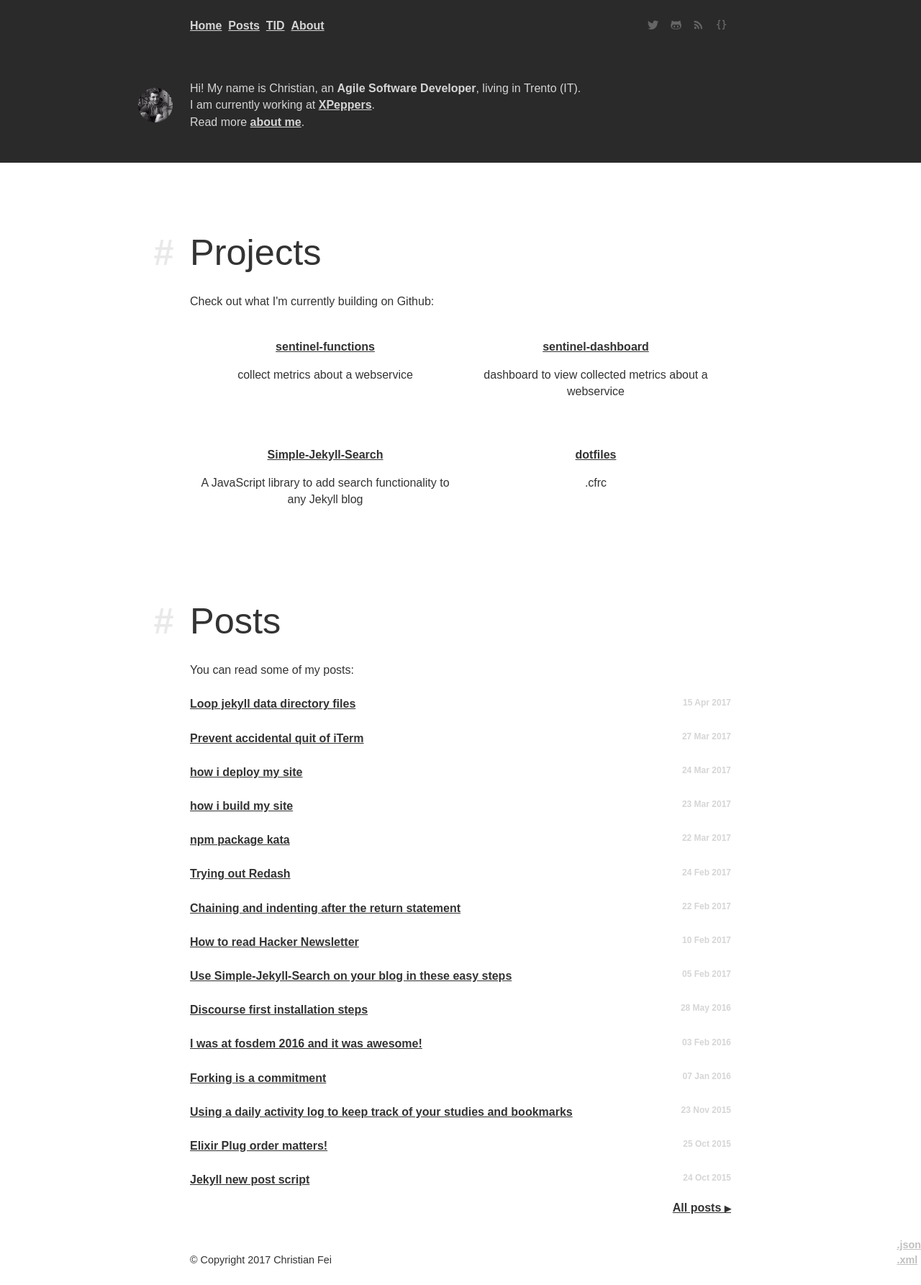
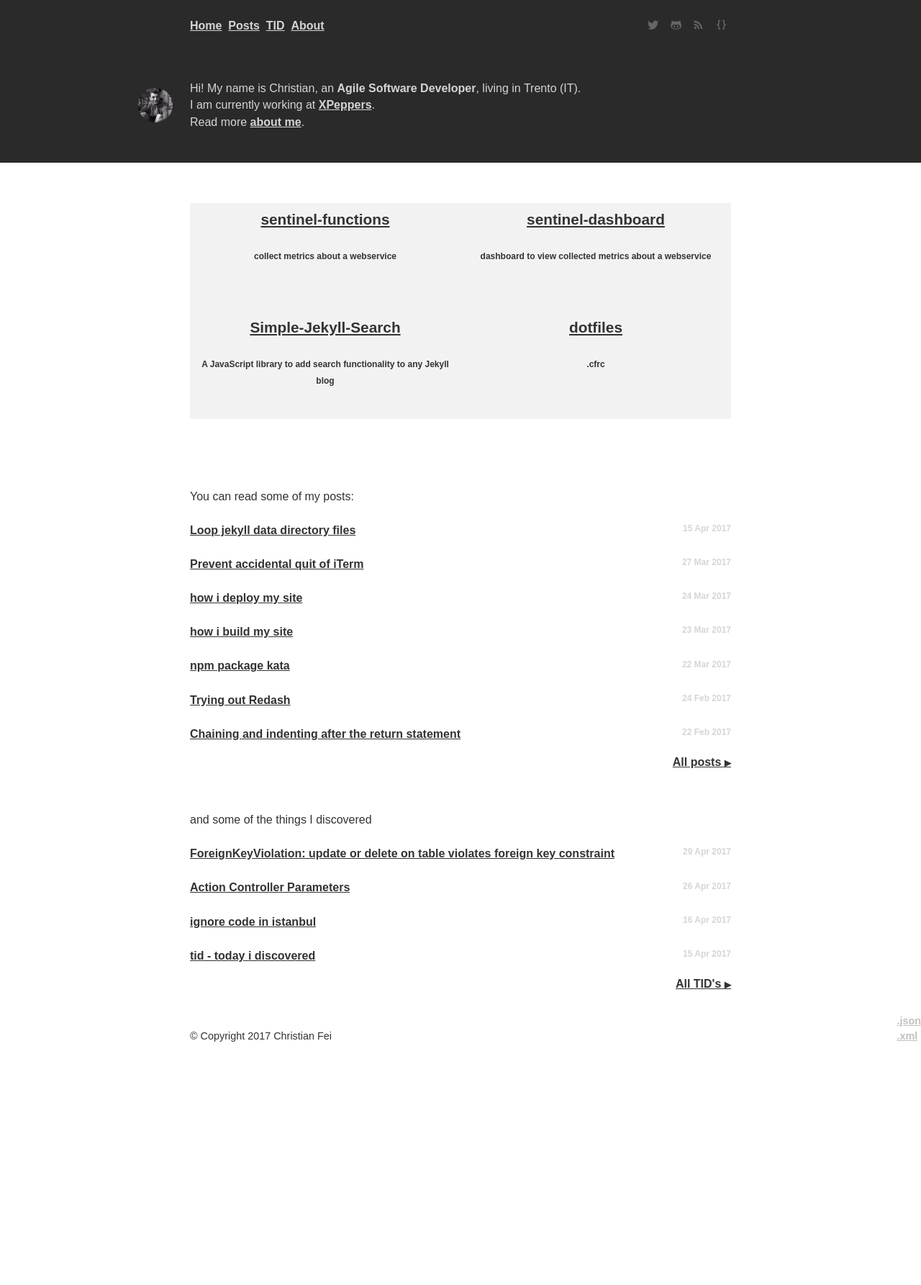
Before and after one commit to christian-fei/christian-fei.github.io-pandoc, a Jekyll site: the page built from index.html, in a window 1280 px wide. Shown: the whole page at 72% size. Built offline with Jekyll 4.4.1, drawn with Linux system fonts in a browser that asks for light colours; after the commit the page ends 1474 px from its top, so only the background shows below that.

Commit message:
remove redundantheadings

```diff
--- a/_data/tid.yml
+++ b/_data/tid.yml
@@ -1,8 +1,13 @@
 -
-  title: Always add a Foreign Key Constraint ON DELETE CASCADE
+  title: "ForeignKeyViolation: update or delete on table violates foreign key constraint"
   date: 2017-04-29
   url: http://api.rubyonrails.org/classes/ActiveRecord/ConnectionAdapters/SchemaStatements.html#method-i-add_foreign_key
   content: |
+    # tldr;
+    Add a Foreign Key Constraint ON DELETE CASCADE
+
+    ---
+
     Today at work I encountered an interesting topic and I want to document it a bit.
     We couldn't delete the associations of associations because we got the following error:
 
--- /dev/null
+++ b/_includes/tid-small-template.html
@@ -0,0 +1,6 @@
+<a href="/tid#{{ tid.title | slugify }}" title="{{ tid.title}}" class="article-link" data-title="{{tid.title}}">
+  {{ tid.title }}
+  <time datetime="{{ tid.date | date:"%Y-%m-%d" }}" class="black">
+    {{ tid.date | date_to_string }}
+  </time>
+</a>
--- a/assets/css/layout.styl
+++ b/assets/css/layout.styl
@@ -76,5 +76,8 @@ body > main
 .mt
   margin-top 2em
 
+.mt-l
+  margin-top 6em
+
 .spaced-list li
   margin-bottom 1.5em
--- a/index.html
+++ b/index.html
@@ -2,36 +2,39 @@
 layout: default
 ---
 <section class="content">
-  <h1>Projects</h1>
-
-  Check out what I'm currently building on Github:
-
   <div class="github-projects-gallery">
-    <div class="github-project">
-      <a class="github-project-link" target="_blank" href="https://github.com/christian-fei/sentinel-functions">sentinel-functions</a>
-      <p>collect metrics about a webservice</p>
-    </div>
-    <div class="github-project">
-      <a class="github-project-link" target="_blank" href="https://github.com/christian-fei/sentinel-dashboard">sentinel-dashboard</a>
-      <p>dashboard to view collected metrics about a webservice</p>
-    </div>
-    <div class="github-project">
-      <a class="github-project-link" target="_blank" href="https://github.com/christian-fei/Simple-Jekyll-Search">Simple-Jekyll-Search</a>
-      <p>A JavaScript library to add search functionality to any Jekyll blog</p>
-    </div>
-    <div class="github-project">
-      <a class="github-project-link" target="_blank" href="https://github.com/christian-fei/dotfiles">dotfiles</a>
-      <p>.cfrc</p>
-    </div>
+    <a class="github-project" target="_blank" href="https://github.com/christian-fei/sentinel-functions">
+      <span class="link">sentinel-functions</span>
+      <br>
+      <br>
+      <small>collect metrics about a webservice</small>
+    </a>
+    <a class="github-project" target="_blank" href="https://github.com/christian-fei/sentinel-dashboard">
+      <span class="link">sentinel-dashboard</span>
+      <br>
+      <br>
+      <small>dashboard to view collected metrics about a webservice</small>
+    </a>
+    <a class="github-project" target="_blank" href="https://github.com/christian-fei/Simple-Jekyll-Search">
+      <span class="link">Simple-Jekyll-Search</span>
+      <br>
+      <br>
+      <small>A JavaScript library to add search functionality to any Jekyll blog</small>
+      </a>
+    <a class="github-project" target="_blank" href="https://github.com/christian-fei/dotfiles">
+      <span class="link">dotfiles</span>
+      <br>
+      <br>
+      <small>.cfrc</small>
+    </a>
   </div>
 </section>
 
 </section>
-<section class="content">
-  <h1>Posts</h1>
 
+<section class="content mt-l">
   <p class="no-mt">You can read some of my posts:</p>
-  {% for post in site.posts limit:15 %}
+  {% for post in site.posts limit:7 %}
     {% include post-template.html %}
   {% endfor %}
 
@@ -40,3 +43,17 @@ layout: default
       All posts <small>▶︎</small>
     </a>
   </p>
+</section>
+
+<section class="content mt-l tid">
+  <p class="no-mt">and some of the things I discovered</p>
+  {% for tid in site.data.tid limit:7  %}
+    {% include tid-small-template.html %}
+  {% endfor %}
+
+  <p>
+    <a href="/tid" class="fr">
+      All TID's <small>▶︎</small>
+    </a>
+  </p>
+</section>
```
Also changed, not shown: _includes/tid-template.html (+10 -1 lines), assets/css/github-projects-gallery.styl (+7 -1 lines), dest/main.min.css.
